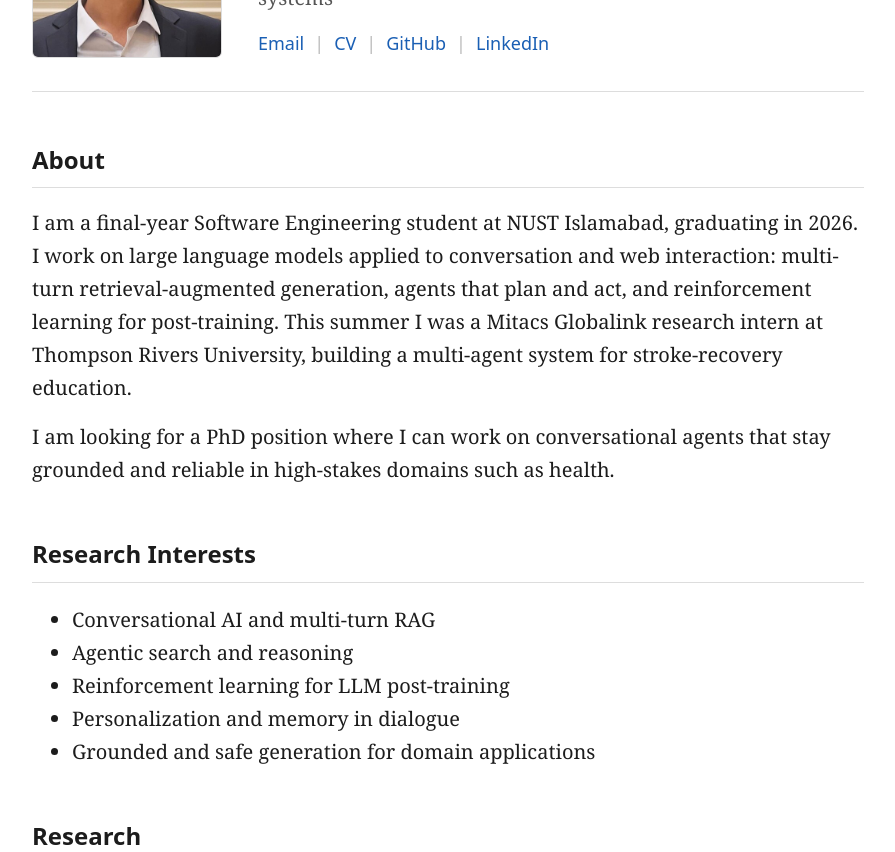
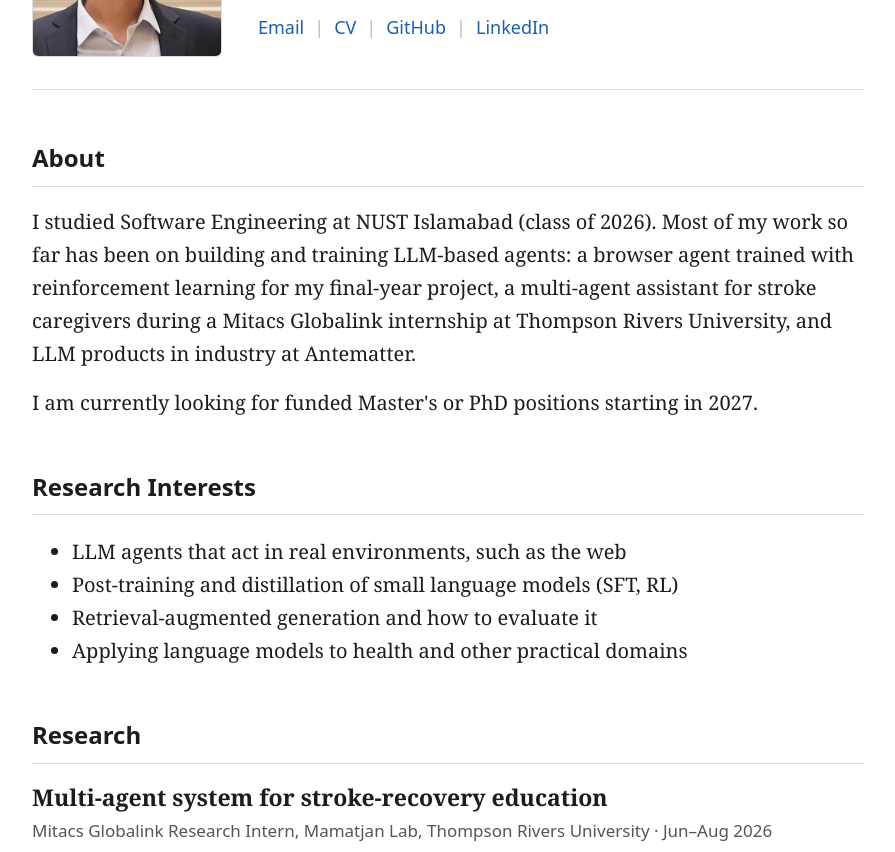
Before and after one commit to SalmanSi/salmansi.github.io, a plain HTML site: page index.html in a window 1280 px wide. Shown: the part 189-1041 px from the top of the page, without its empty margins (192-1087 px from the left). Drawn offline with Linux system fonts and the light colour scheme.

Commit message:
Update About and research interests; open to Master's or PhD

```diff
--- a/index.html
+++ b/index.html
@@ -4,7 +4,7 @@
 <meta charset="utf-8">
 <meta name="viewport" content="width=device-width, initial-scale=1">
 <meta name="color-scheme" content="light">
-<meta name="description" content="Muhammad Salman Siddiq — Software Engineering, NUST Islamabad. Research in conversational AI, agentic systems, and reinforcement learning for LLMs.">
+<meta name="description" content="Muhammad Salman Siddiq — Software Engineering, NUST Islamabad. Work on LLM agents, reinforcement learning, and retrieval-augmented generation.">
 <title>Muhammad Salman Siddiq</title>
 <style>
   :root {
@@ -130,7 +130,7 @@
     <img class="photo" src="headshot.jpg" alt="Photo of Muhammad Salman Siddiq">
     <div>
       <h1>Muhammad Salman Siddiq</h1>
-      <p class="affil">B.E. Software Engineering, NUST Islamabad<br>Prospective PhD student &middot; Conversational AI and agentic systems</p>
+      <p class="affil">B.E. Software Engineering, NUST Islamabad<br>Seeking funded Master&rsquo;s or PhD positions for 2027</p>
       <p class="links">
         <a href="mailto:salmansiddiq566@gmail.com">Email</a><span class="sep">|</span><a href="cv.pdf">CV</a><span class="sep">|</span><a href="https://github.com/salmansi">GitHub</a><span class="sep">|</span><a href="https://linkedin.com/in/muhammad-salman-siddiq-43271b250/">LinkedIn</a>
       </p>
@@ -138,16 +138,15 @@
   </header>
 
   <h2>About</h2>
-  <p>I am a final-year Software Engineering student at NUST Islamabad, graduating in 2026. I work on large language models applied to conversation and web interaction: multi-turn retrieval-augmented generation, agents that plan and act, and reinforcement learning for post-training. This summer I was a Mitacs Globalink research intern at Thompson Rivers University, building a multi-agent system for stroke-recovery education.</p>
-  <p>I am looking for a PhD position where I can work on conversational agents that stay grounded and reliable in high-stakes domains such as health.</p>
+  <p>I studied Software Engineering at NUST Islamabad (class of 2026). Most of my work so far has been on building and training LLM-based agents: a browser agent trained with reinforcement learning for my final-year project, a multi-agent assistant for stroke caregivers during a Mitacs Globalink internship at Thompson Rivers University, and LLM products in industry at Antematter.</p>
+  <p>I am currently looking for funded Master's or PhD positions starting in 2027.</p>
 
   <h2>Research Interests</h2>
   <ul>
-    <li>Conversational AI and multi-turn RAG</li>
-    <li>Agentic search and reasoning</li>
-    <li>Reinforcement learning for LLM post-training</li>
-    <li>Personalization and memory in dialogue</li>
-    <li>Grounded and safe generation for domain applications</li>
+    <li>LLM agents that act in real environments, such as the web</li>
+    <li>Post-training and distillation of small language models (SFT, RL)</li>
+    <li>Retrieval-augmented generation and how to evaluate it</li>
+    <li>Applying language models to health and other practical domains</li>
   </ul>
 
   <h2>Research</h2>
```
